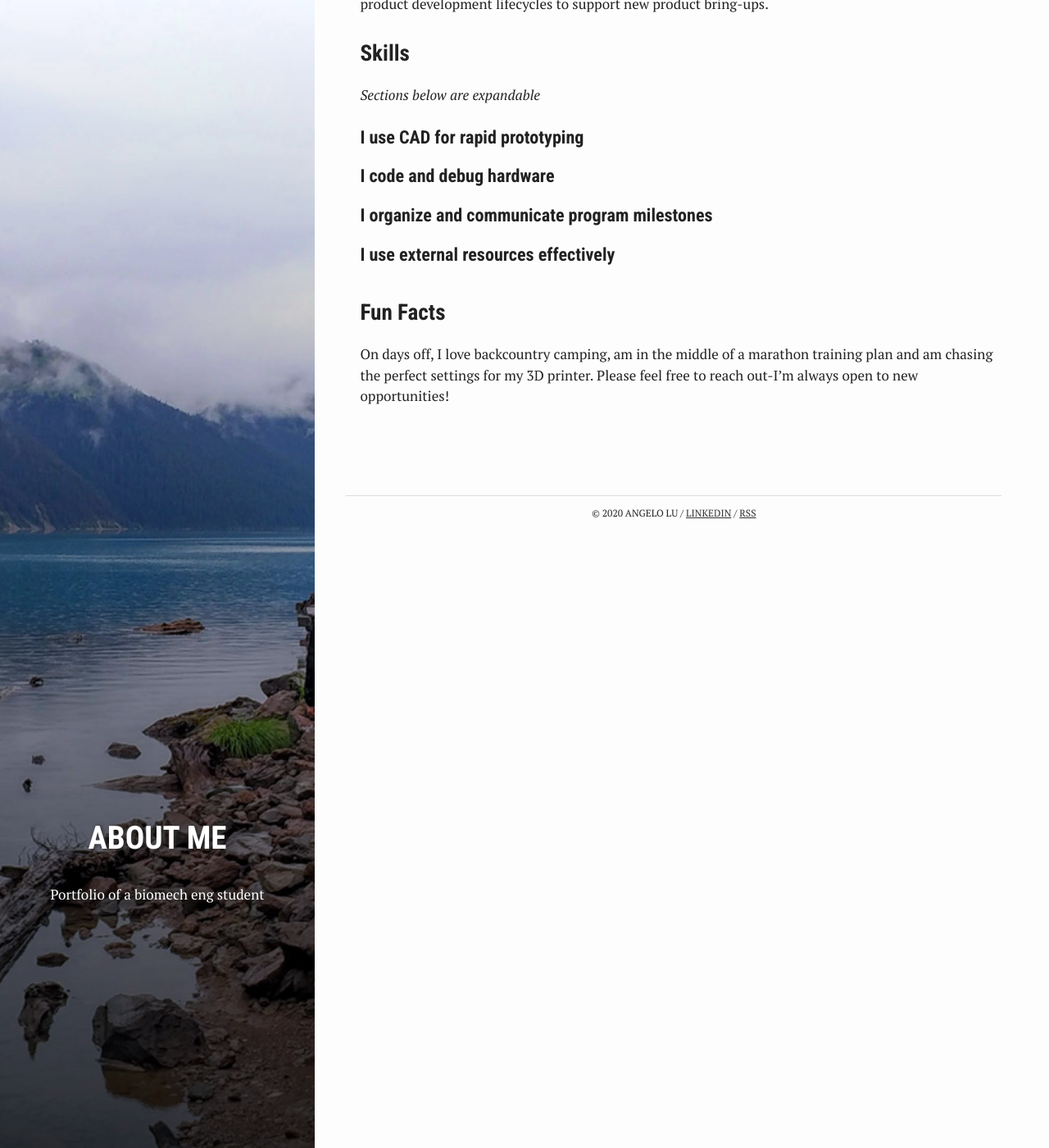
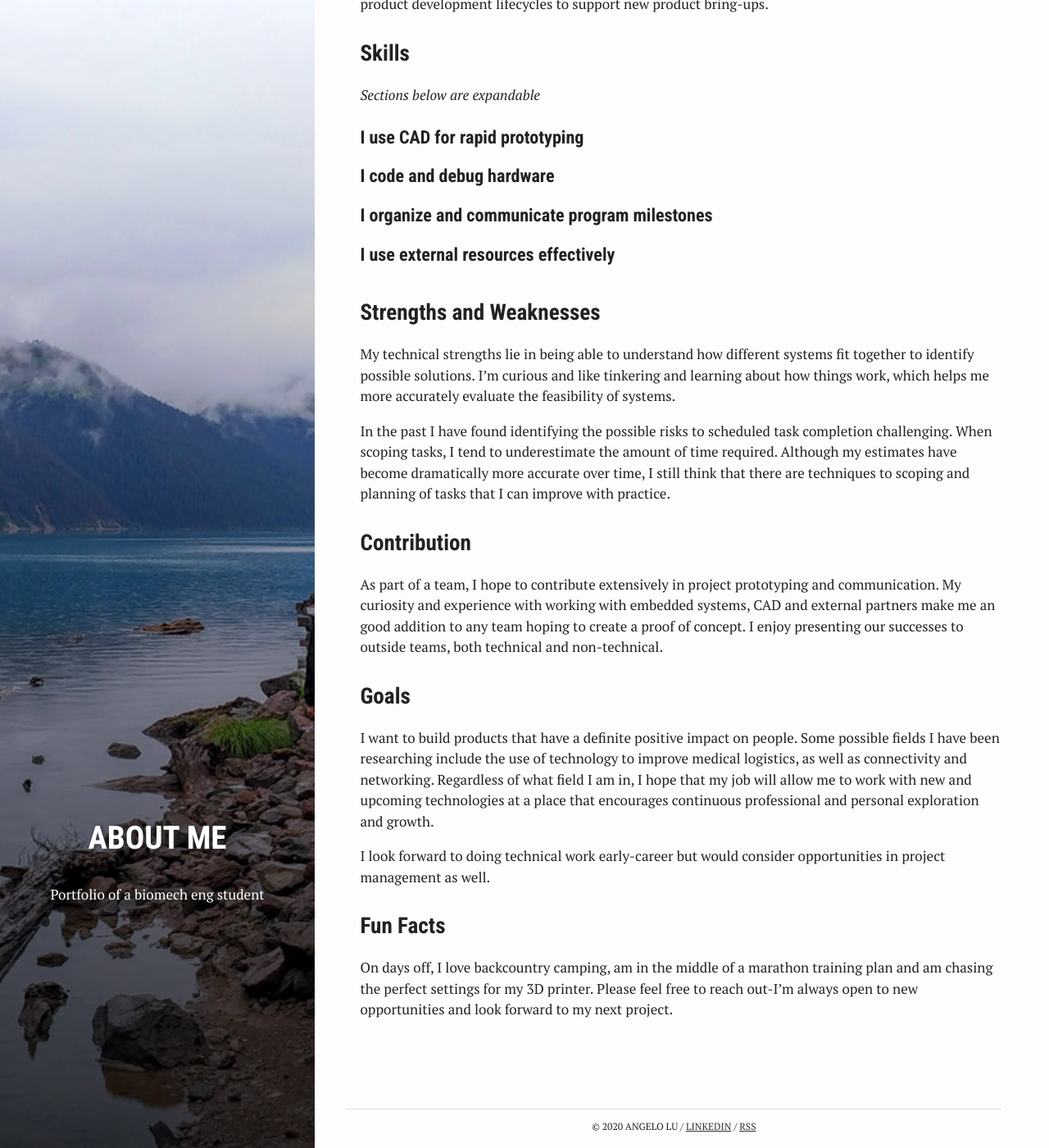
Before and after one commit to angelolu/angelolu.github.io, a Jekyll site: the page built from index.md, in a window 1280 px wide and 1400 px high, scrolled down 232 px. Shown: the whole window at 82% size. Built offline with Jekyll 4.4.1, drawn with Linux system fonts in a browser that asks for light colours.

Commit message:
index: add additional sections
This commit adds the Strengths and Weaknesses, Contribution
and Goals section as specified by the eportfolio criteria.

```diff
--- a/index.md
+++ b/index.md
@@ -57,5 +57,18 @@ When given a release goal, I'm able to communicate with engineers, manufacturing
 </section>
 </details>
 
+### Strengths and Weaknesses
+My technical strengths lie in being able to understand how different systems fit together to identify possible solutions. I'm curious and like tinkering and learning about how things work, which helps me more accurately evaluate the feasibility of systems.
+
+In the past I have found identifying the possible risks to scheduled task completion challenging. When scoping tasks, I tend to underestimate the amount of time required. Although my estimates have become dramatically more accurate over time, I still think that there are techniques to scoping and planning of tasks that I can improve with practice.
+
+### Contribution
+As part of a team, I hope to contribute extensively in project prototyping and communication. My curiosity and experience with working with embedded systems, CAD and external partners make me an good addition to any team hoping to create a proof of concept. I enjoy presenting our successes to outside teams, both technical and non-technical.
+
+### Goals
+I want to build products that have a definite positive impact on people. Some possible fields I have been researching include the use of technology to improve medical logistics, as well as connectivity and networking. Regardless of what field I am in, I hope that my job will allow me to work with new and upcoming technologies at a place that encourages continuous professional and personal exploration and growth.
+
+I look forward to doing technical work early-career but would consider opportunities in project management as well.
+
 ### Fun Facts
-On days off, I love backcountry camping, am in the middle of a marathon training plan and am chasing the perfect settings for my 3D printer. Please feel free to reach out-I’m always open to new opportunities!
+On days off, I love backcountry camping, am in the middle of a marathon training plan and am chasing the perfect settings for my 3D printer. Please feel free to reach out-I’m always open to new opportunities and look forward to my next project.
```
